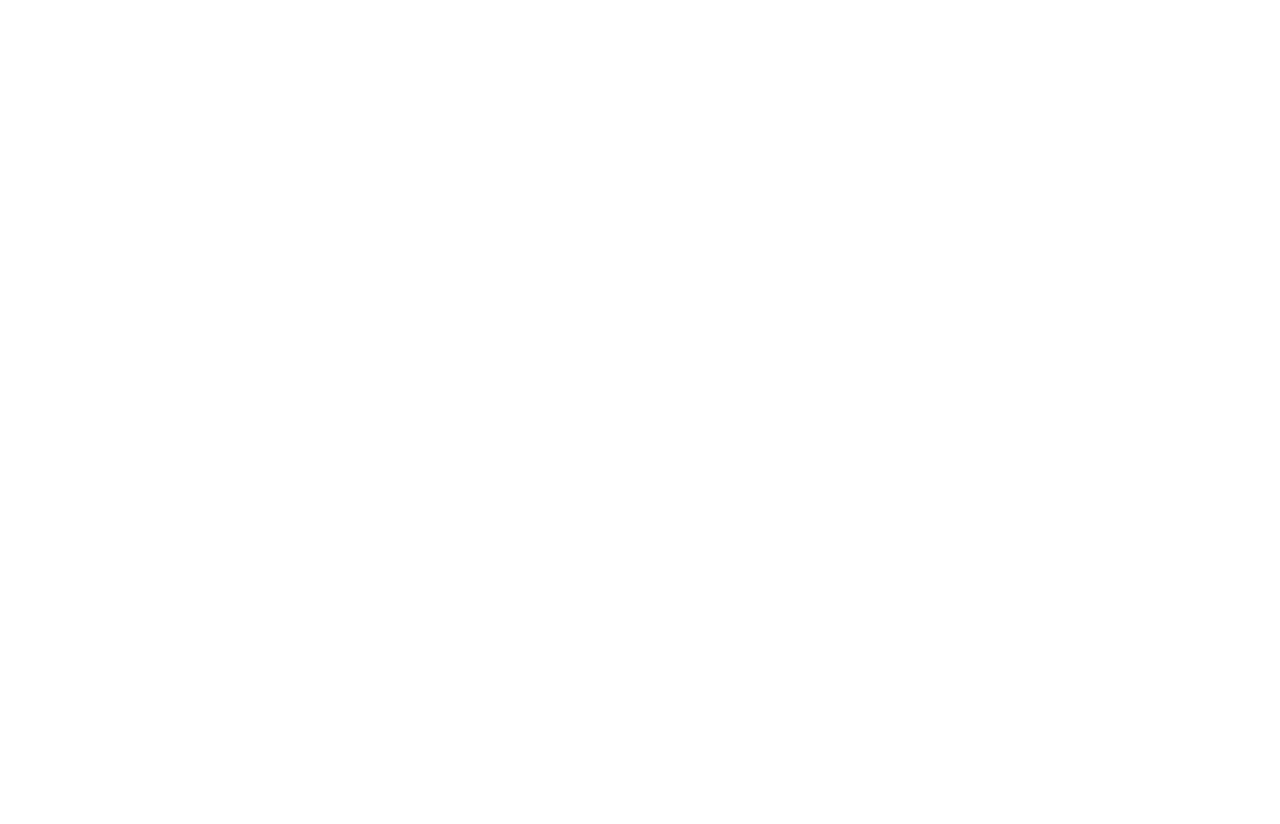
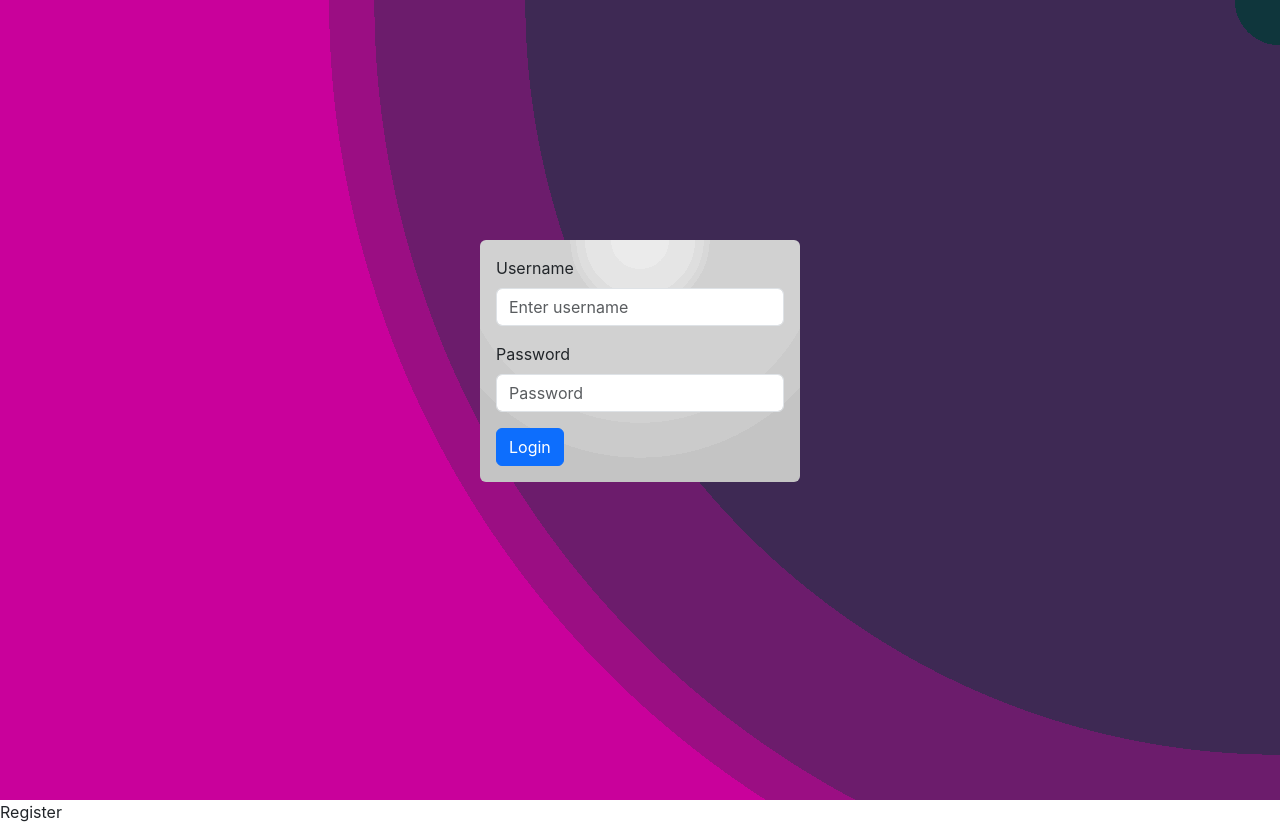
Before and after one commit to PrajwalVK7/secure-login-system-frontend, a React (Create React App) app: page / in a window 1280 px wide. Before the commit the page ends 800 px from the top, so only its background shows below. Built offline with nearby package versions, Linux system fonts and the light colour scheme.

Commit message:
Created Login and Register Components

```diff
--- a/package.json
+++ b/package.json
@@ -10,7 +10,9 @@
     "@types/node": "^16.18.91",
     "@types/react": "^18.2.67",
     "@types/react-dom": "^18.2.22",
+    "bootstrap": "^5.3.3",
     "react": "^18.2.0",
+    "react-bootstrap": "^2.10.2",
     "react-dom": "^18.2.0",
     "react-scripts": "5.0.1",
     "typescript": "^4.9.5",
--- a/public/index.html
+++ b/public/index.html
@@ -10,6 +10,9 @@
       content="Web site created using create-react-app"
     />
     <link rel="apple-touch-icon" href="%PUBLIC_URL%/logo192.png" />
+    <link href="https://cdn.jsdelivr.net/npm/bootstrap@5.3.3/dist/css/bootstrap.min.css" rel="stylesheet" integrity="sha384-QWTKZyjpPEjISv5WaRU9OFeRpok6YctnYmDr5pNlyT2bRjXh0JMhjY6hW+ALEwIH" crossorigin="anonymous">
+    <script src="https://cdn.jsdelivr.net/npm/bootstrap@5.3.3/dist/js/bootstrap.bundle.min.js" integrity="sha384-YvpcrYf0tY3lHB60NNkmXc5s9fDVZLESaAA55NDzOxhy9GkcIdslK1eN7N6jIeHz" crossorigin="anonymous"></script>
+
     <title>Task</title>
   </head>
   <body>
--- a/src/App.tsx
+++ b/src/App.tsx
@@ -1,8 +1,12 @@
 import React from 'react';
+import Login from './components/Login';
+import Register from './components/Register';
 
 function App() {
   return (
     <>
+    <Login/>
+    <Register/>
 
     </>
   );
--- /dev/null
+++ b/src/components/Login.tsx
@@ -0,0 +1,31 @@
+import React from 'react'
+import './style.css'
+import Button from 'react-bootstrap/Button';
+import Form from 'react-bootstrap/Form';
+function Login() {
+    return (
+        <div className='login-root d-flex justify-content-center align-items-center' style={{ height: '100vh' }}>
+            <div  style={{height:'20rem',width:'20rem'}}  >
+                    <Form className='p-3 rounded container '>
+                        <Form.Group className="mb-3" controlId="formBasicEmail">
+                            <Form.Label>Username</Form.Label>
+                            <Form.Control type="text" placeholder="Enter username" />
+                        </Form.Group>
+
+                        <Form.Group className="mb-3" controlId="formBasicPassword">
+                            <Form.Label>Password</Form.Label>
+                            <Form.Control type="password" placeholder="Password" />
+                        </Form.Group>
+
+                        <Button variant="primary" type="submit">
+                            Login
+                        </Button>
+                    </Form>
+            </div>
+
+
+        </div>
+    )
+}
+
+export default Login
--- /dev/null
+++ b/src/components/Register.tsx
@@ -0,0 +1,9 @@
+import React from 'react'
+
+function Register() {
+  return (
+    <div>Register</div>
+  )
+}
+
+export default Register
--- /dev/null
+++ b/src/components/style.css
@@ -0,0 +1,6 @@
+.login-root {
+    background-image: radial-gradient(circle at top right, rgb(15, 54, 60) 0%, rgb(15, 54, 60) 3%, rgb(62, 41, 84) 3%, rgb(62, 41, 84) 50%, rgb(108, 28, 108) 50%, rgb(108, 28, 108) 60%, rgb(155, 14, 131) 60%, rgb(155, 14, 131) 63%, rgb(201, 1, 155) 63%, rgb(201, 1, 155) 100%);
+}
+Form{
+    background-image: radial-gradient(circle at top center, rgb(235, 235, 235) 0%, rgb(235, 235, 235) 10%,rgb(229, 229, 229) 10%, rgb(229, 229, 229) 19%,rgb(222, 222, 222) 19%, rgb(222, 222, 222) 22%,rgb(216, 216, 216) 22%, rgb(216, 216, 216) 24%,rgb(209, 209, 209) 24%, rgb(209, 209, 209) 63%,rgb(203, 203, 203) 63%, rgb(203, 203, 203) 75%,rgb(196, 196, 196) 75%, rgb(196, 196, 196) 100%);
+}
```
Also changed, not shown: 1 other file (tests, documents, lock files or other folders).
